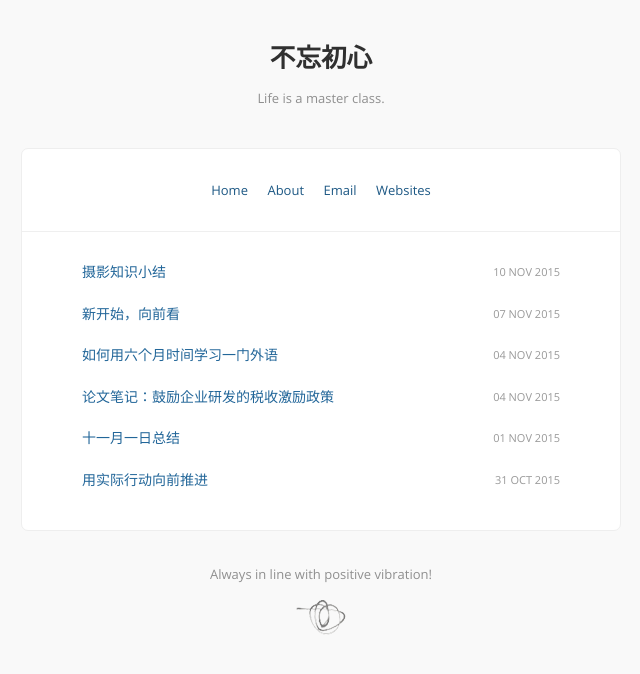
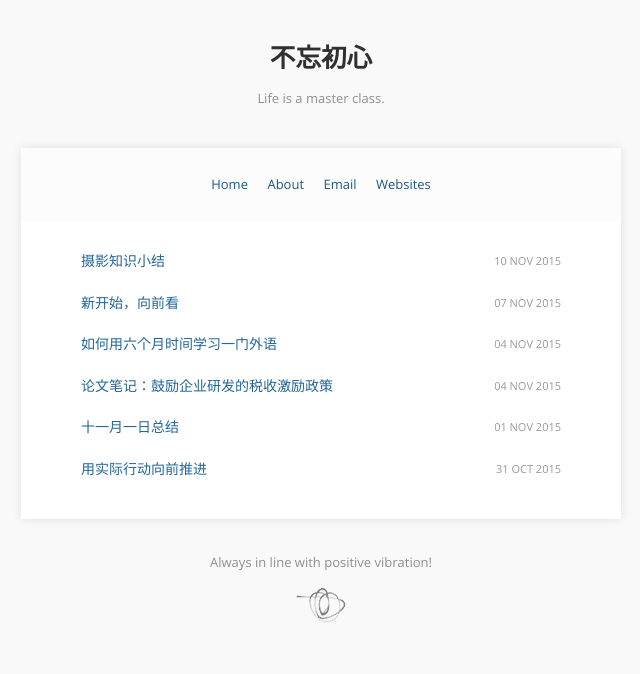
Before and after one commit to yusite/yuzijie, a Jekyll site: the page built from index.html, in a window 1280 px wide. Shown: the top 674 px of the page, without its empty margins (319-959 px from the left). Built offline with Jekyll 4.4.1, drawn with Linux system fonts in a browser that asks for light colours.

Commit message:
update layout and style

```diff
--- a/_layouts/default.html
+++ b/_layouts/default.html
@@ -1,16 +1,17 @@
 <!DOCTYPE html>
 <html lang="en">
+
 <head>
   <meta charset="utf-8">
   <meta name="viewport" content="width=device-width, initial-scale=1">
   <title>{% if page.title %}{{ page.title }} - {{ site.title }}{% else %}{{ site.title }}{% endif %}</title>
   <link href='/css/main.css' rel='stylesheet' type='text/css' />
 </head>
+
 <body>
   {% include header.html %}
   <div id='container'>
-      {% include links.html %}
-      {% if page.is_post %}{% include pages.html %}{% endif %}
+    {% if page.is_post %}{% include pages.html %}{% else %}{% include links.html %}{% endif %}
     <div class="content">
       {{ content }}
     </div>
@@ -18,4 +19,5 @@
   </div>
   {% include footer.html %}
 </body>
+
 </html>
--- a/_sass/_responsive.scss
+++ b/_sass/_responsive.scss
@@ -43,7 +43,7 @@
   ul.posts li {
     text-align: center;
     margin-top: 6px;
-    margin-bottom: 28px;
+    margin-bottom: 20px;
   }
   section.post blockquote:before,
   section > p blockquote:before {
--- a/_sass/_zac.scss
+++ b/_sass/_zac.scss
@@ -1,48 +1,60 @@
-#container .block a.main {
-  background-image: none;
-  &:hover {
-    background-image: url(/images/line.png);
+#container {
+  border: none;
+  border-radius: 0;
+  box-shadow: 0 0 10px rgba(0, 0, 0, 0.1);
+}
+#container .block {
+  padding: 25px 40px 20px;
+  border: none;
+  background-color: #FCFCFC;
+  a.main {
+    background-image: none;
+    &:hover {
+      background-image: url(/images/line.png);
+    }
   }
 }
-
 #go-back-home {
   color: #303030;
   font-weight: bold;
   font-size: 1.6rem;
 }
-
 ul.posts li {
   font-size: 14px;
   margin-bottom: 22px;
-
   &:last-child {
     margin-bottom: 10px;
   }
 }
-
-section.post, section > p {
+section.post,
+section > p {
   line-height: 1.7em;
 }
-
 section.post {
+  h1 {
+    text-align: left;
+    font-size: 1.6em;
+  }
   h2 {
-    margin: 1.7em 0 1.6em 0;
+    margin: 1.7em 0 1.6em;
     font-size: 1.45em;
   }
   h3 {
-    margin: 1.6em 0 1.5em 0;
+    margin: 1.6em 0 1.5em;
     font-size: 1.25em;
   }
   h4 {
     font-size: 1.05em;
   }
-  & > p, & > ol, & > ul {
+  & > p,
+  & > ol,
+  & > ul {
     margin-top: 18px;
     margin-bottom: 18px;
   }
 }
-
-section.post blockquote:before, section > p blockquote:before {
+section.post blockquote:before,
+section > p blockquote:before {
   content: "“";
   font-family: georgia, serif;
   font-size: 50px;
@@ -51,7 +63,6 @@ section.post blockquote:before, section > p blockquote:before {
   left: 30px;
   color: #d0dfda;
 }
-
 footer {
   margin-top: 30px;
 }
```
Lines whose indentation alone changed are shown as unchanged.
